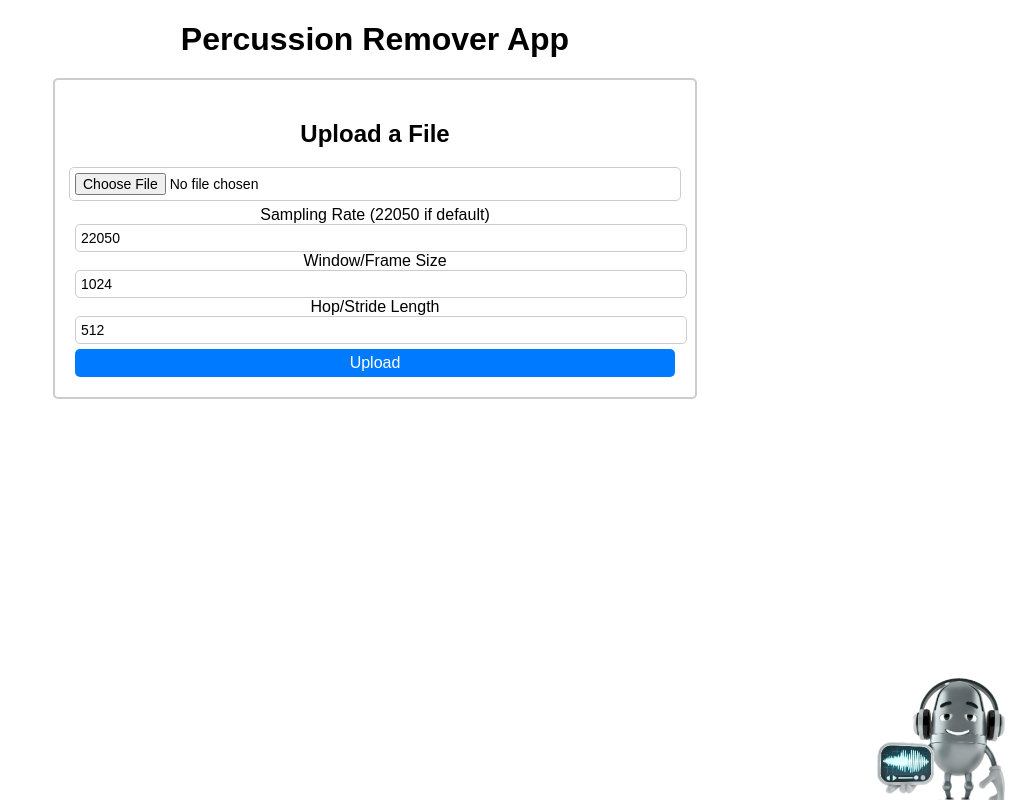
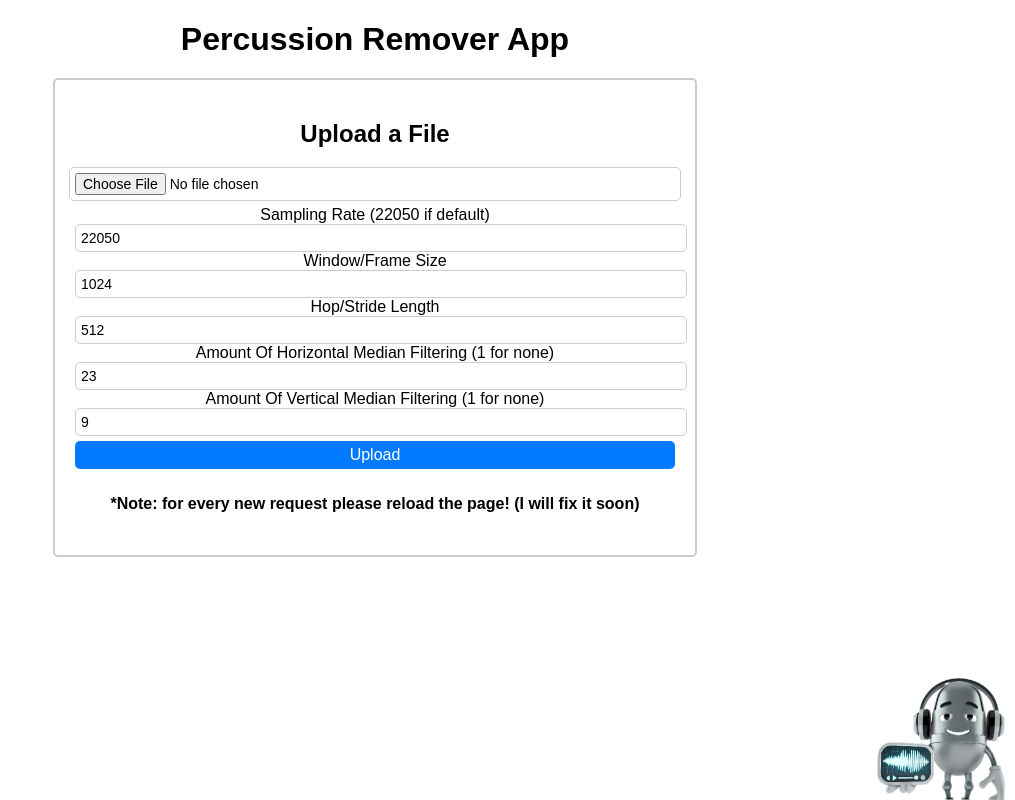
Before and after one commit to infinitydawn/frontend-sound-separation, a React (Create React App) app: page / in a window 1280 px wide. Shown: the whole page, without its empty margins (265-1280 px from the left). Built offline with nearby package versions, Linux system fonts and the light colour scheme.

Commit message:
deploy 2

```diff
--- a/src/FileUpload.js
+++ b/src/FileUpload.js
@@ -12,6 +12,8 @@ function FileUpload({ onSelectFile, onUpdateData, onFileID }) {
   const [sampleRate, setSampleRate] = useState(22050);
   const [windowSize, setWinSize] = useState(1024);
   const [hopLength, setHopLength] = useState(512);
+  const [horizFilter, setHorizFilt] = useState(23);
+  const [vertFilter, setVertFilt] = useState(9);
 
   // handlers for states changes
   const handleFileChange = (event) => {
@@ -28,6 +30,12 @@ function FileUpload({ onSelectFile, onUpdateData, onFileID }) {
   const handleHopLengthChange = (event) => {
     setHopLength(event.target.value);
   };
+  const handleHorizFilterChange = (event) => {
+    setHorizFilt(event.target.value);
+  };
+  const handleVertFilterChange = (event) => {
+    setVertFilt(event.target.value);
+  };
 
   const handleSubmit = (event) => {
     event.preventDefault();
@@ -41,10 +49,10 @@ function FileUpload({ onSelectFile, onUpdateData, onFileID }) {
         const params = JSON.stringify({
           sampleRate: sampleRate,
           windowSize: windowSize,
-          hopLength: hopLength
+          hopLength: hopLength,
+          horizFilter: horizFilter,
+          vertFilter: vertFilter
         })
-
-        alert(params)
 
         formData.append('file', selectedFile);
         formData.append('params', params);
@@ -105,9 +113,16 @@ function FileUpload({ onSelectFile, onUpdateData, onFileID }) {
           <label htmlFor='hop-length'>Hop/Stride Length</label>
           <input id='hop-length' type="number" onChange={handleHopLengthChange} placeholder='Set hop/stride length' value={ hopLength }/>
 
+          <label htmlFor='horiz-filter'>Amount Of Horizontal Median Filtering (1 for none)</label>
+          <input id='horiz-filter' type="number" onChange={handleHorizFilterChange} placeholder='Set Horizontal Filter' value={ horizFilter }/>
+
+          <label htmlFor='vert-filter'>Amount Of Vertical Median Filtering (1 for none)</label>
+          <input id='vert-filter' type="number" onChange={handleVertFilterChange} placeholder='Set Vertical Filter' value={ vertFilter }/>
+
         </div>
 
         <button type="submit">Upload</button>
+        <h4>*Note: for every new request please reload the page! (I will fix it soon)</h4>
       </form>
     </div>
   );
```
Also changed, not shown: 1 other file (tests, documents, lock files or other folders).
